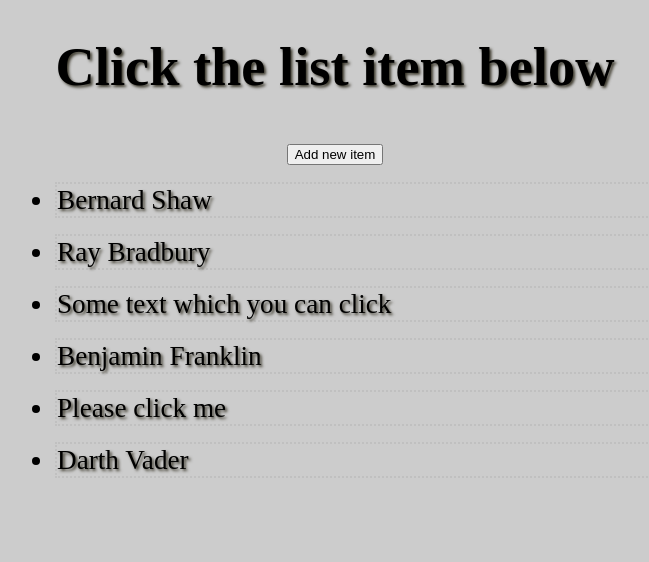
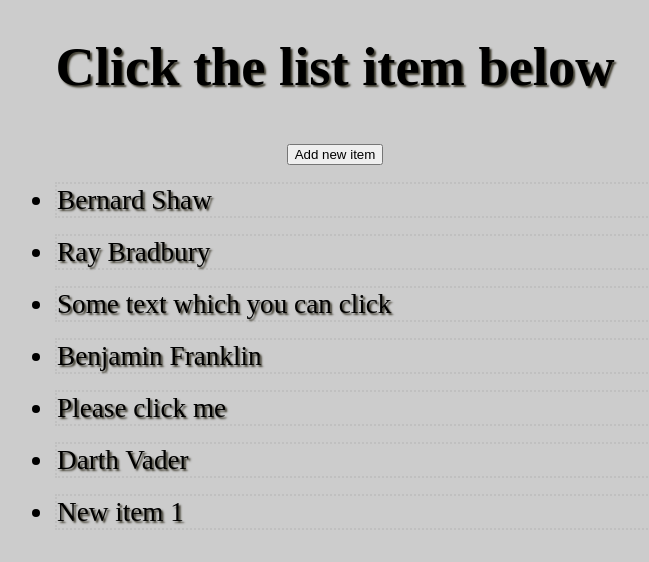
Before and after one commit to ArturWer/play-with-DOM, a plain HTML site: page index.html in a window 1280 px wide. Both pictures are taken after a click on the button "Add new item". Shown: the whole page, without its empty margins (305-954 px from the left). Drawn offline with Linux system fonts and the light colour scheme.

Commit message:
Added adding New list items

```diff
--- a/main.css
+++ b/main.css
@@ -3,7 +3,7 @@ body{
 	margin: 0;
 	font-size: 1.7rem;
 	text-align: center;
-	text-shadow: 2px 2px 3px #3d3a2d;
+	text-shadow: 2px 2px 2px #3d3a2d;
 	background-color: #ccc;
 }
 ul{
--- a/scripts/main.js
+++ b/scripts/main.js
@@ -1,8 +1,17 @@
 "use strict"
 let ul = document.querySelector("ul");
 let h1 = document.querySelector("h1");
+let btn = document.querySelector("button");
+let i = 1;
 ul.addEventListener("click", (e)=>{
 	let text = e.target.textContent;
 	h1.textContent = text;
 	console.log(text);
 });
+
+btn.addEventListener("click", (e)=>{
+	e.preventDefault();
+	let li = document.createElement("li");
+	li.textContent = `New item ${i++}`;
+	ul.appendChild(li);
+});
```
